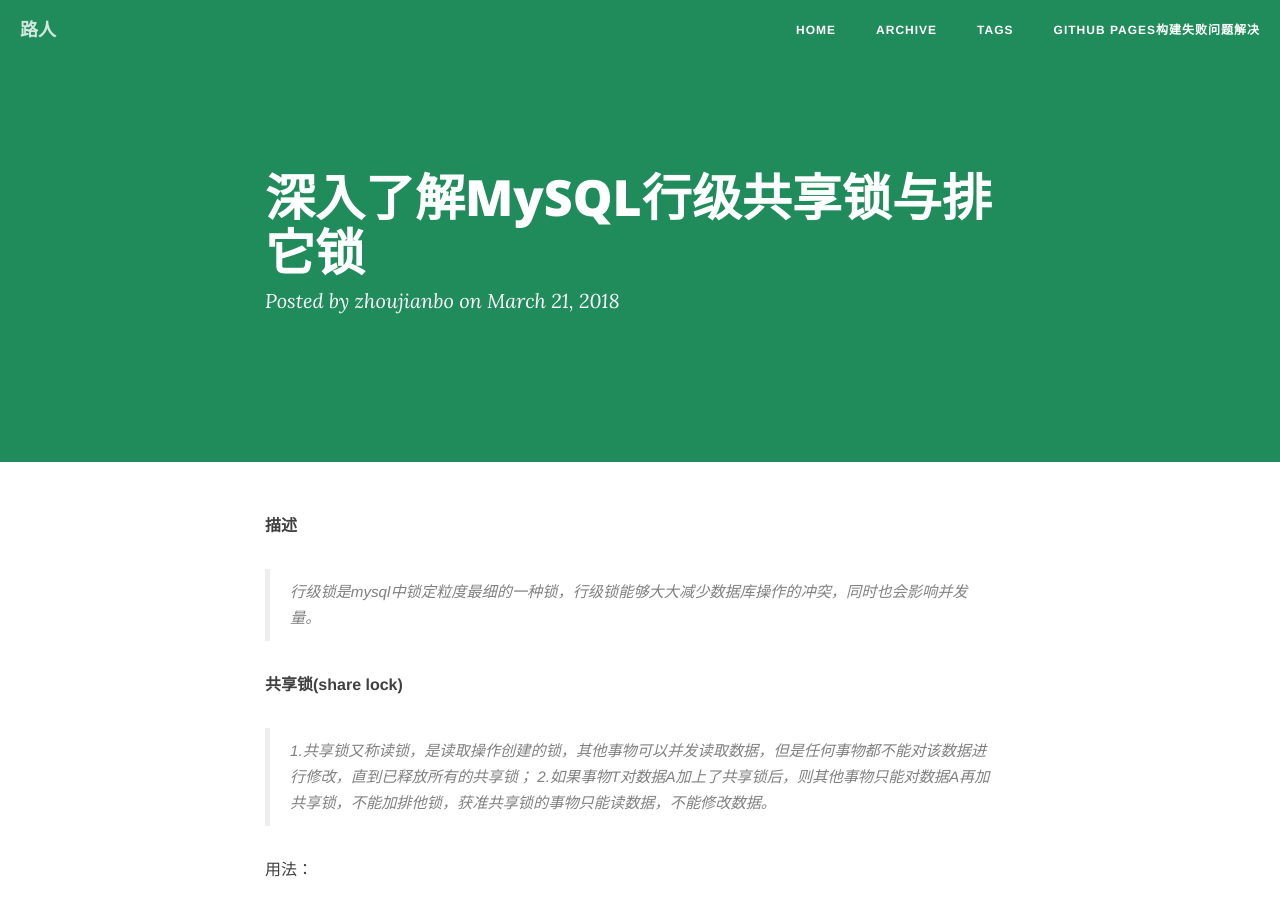
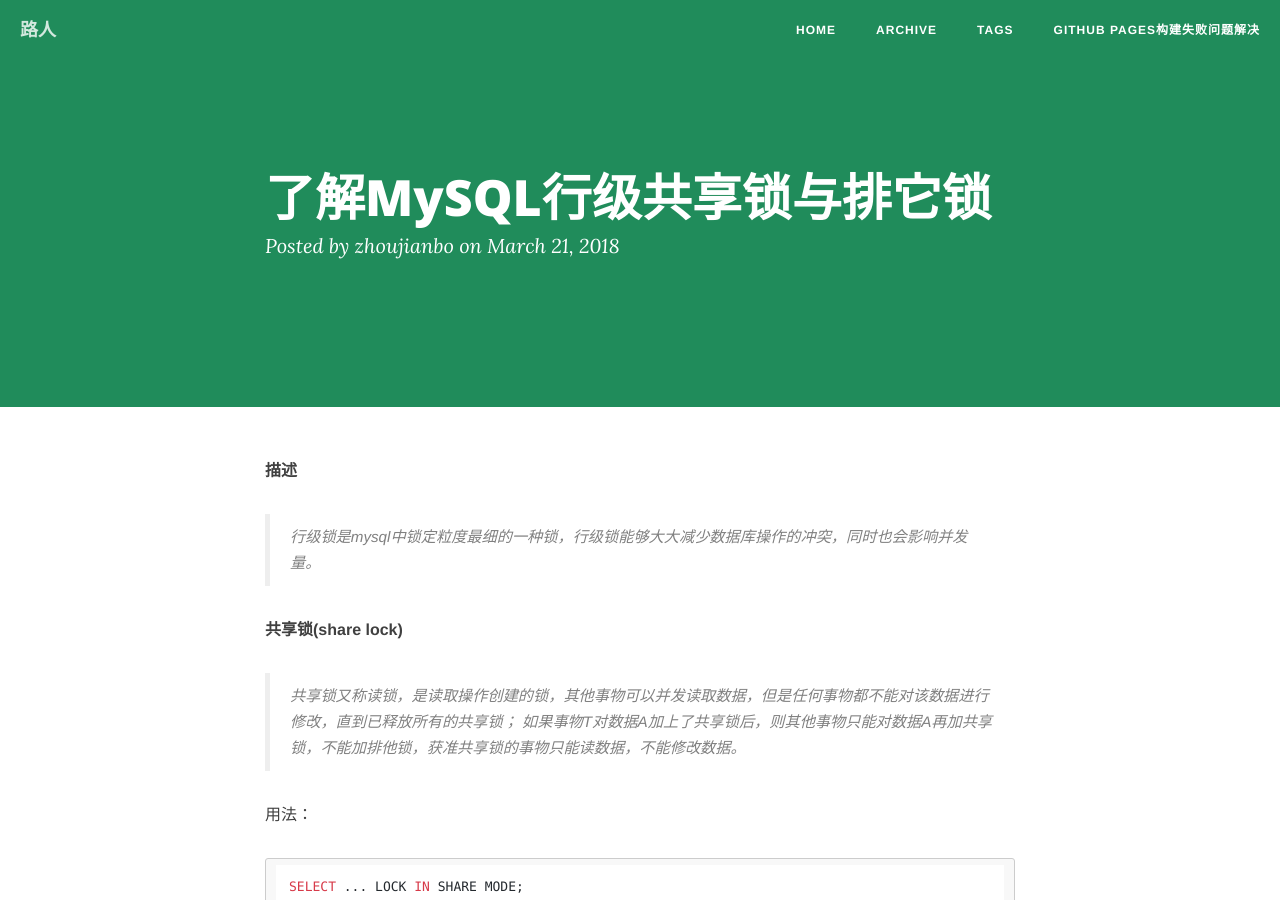
Before and after one commit to ZhouJianBoPro/ZhouJianBoPro.github.io, a Jekyll site: the page built from _posts/2018-03-21-mysql-row-locks.md, in a window 1280 px wide and 900 px high. Built offline with Jekyll 4.4.1, drawn with Linux system fonts in a browser that asks for light colours; nearby versions of some CDN libraries; comment, search, counter and statistics services are not loaded.

Commit message:
defalut commit；

````diff
--- a/_posts/2018-03-21-mysql-row-locks.md
+++ b/_posts/2018-03-21-mysql-row-locks.md
@@ -1,6 +1,6 @@
 ---
 layout: post
-title: 深入了解MySQL行级共享锁与排它锁
+title: 了解MySQL行级共享锁与排它锁
 date: 2018-03-21
 categories: 高并发
 tags: [高并发]
@@ -11,8 +11,8 @@ description: 深入了解MySQL行级共享、排它锁。
 > 行级锁是mysql中锁定粒度最细的一种锁，行级锁能够大大减少数据库操作的冲突，同时也会影响并发量。
 
 **共享锁(share lock)**
-> 1.共享锁又称读锁，是读取操作创建的锁，其他事物可以并发读取数据，但是任何事物都不能对该数据进行修改，直到已释放所有的共享锁；
-2.如果事物T对数据A加上了共享锁后，则其他事物只能对数据A再加共享锁，不能加排他锁，获准共享锁的事物只能读数据，不能修改数据。
+> 共享锁又称读锁，是读取操作创建的锁，其他事物可以并发读取数据，但是任何事物都不能对该数据进行修改，直到已释放所有的共享锁；
+>如果事物T对数据A加上了共享锁后，则其他事物只能对数据A再加共享锁，不能加排他锁，获准共享锁的事物只能读数据，不能修改数据。
 
 用法：
 ```$xslt
````
